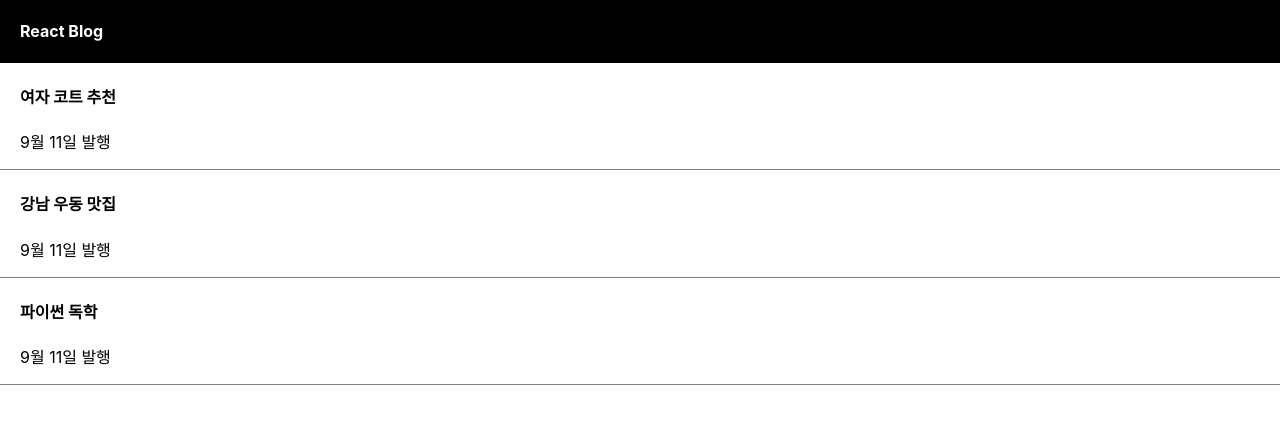
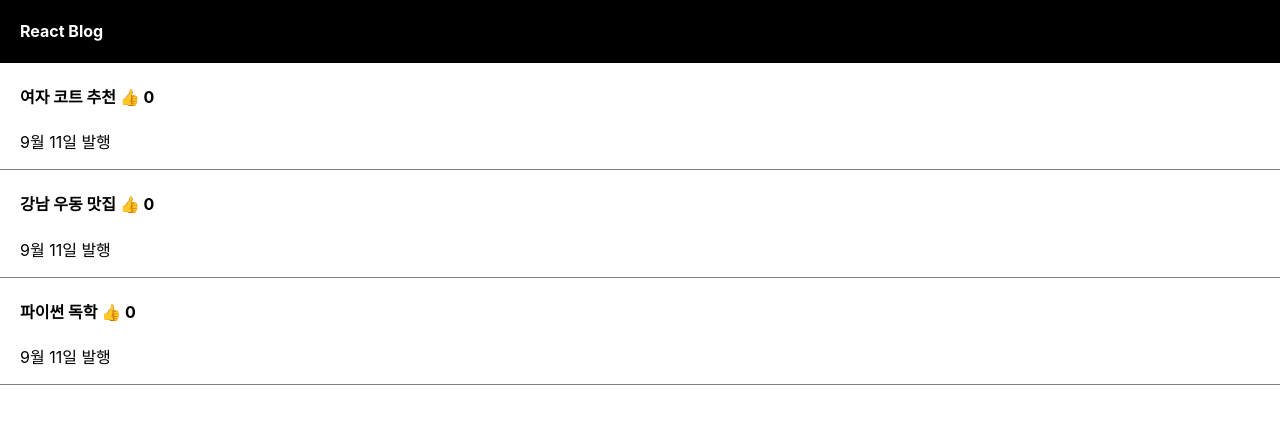
Before and after one commit to Kang-IJ/react_blog, a React (Create React App) app: page / in a window 1280 px wide. Shown: the top 424 px of the page. Built offline with nearby package versions, Linux system fonts and the light colour scheme; the HTML template or start-up script is replaced by a standard one.

Commit message:
feat: add like buttons to posts

```diff
--- a/src/App.js
+++ b/src/App.js
@@ -3,7 +3,9 @@ import { useState } from 'react';
 
 
 function App() {
-  let [postTitle, setPostTitle] = useState(["여자 코트 추천", "강남 우동 맛집", "파이썬 독학"]);
+  let [ postTitle, setPostTitle ] = useState(["여자 코트 추천", "강남 우동 맛집", "파이썬 독학"]);
+  let [ like, setLike ] = useState([0, 0, 0]);
+  console.log(like[1]);
 
   return (
     <div className="App">
@@ -13,7 +15,11 @@ function App() {
         postTitle.map((posts, i) => {
           return (
             <div className="list">
-              <h4>{ postTitle[i] }</h4>
+              <h4>{ postTitle[i] } <span onClick={()=>{
+                let copy = [...like];
+                copy[i] = copy[i] + 1;
+                setLike(copy);
+              }} style={{cursor: "pointer"}}>👍</span> { like[i] } </h4>
               <p>9월 11일 발행</p>
             </div>
           )
```
